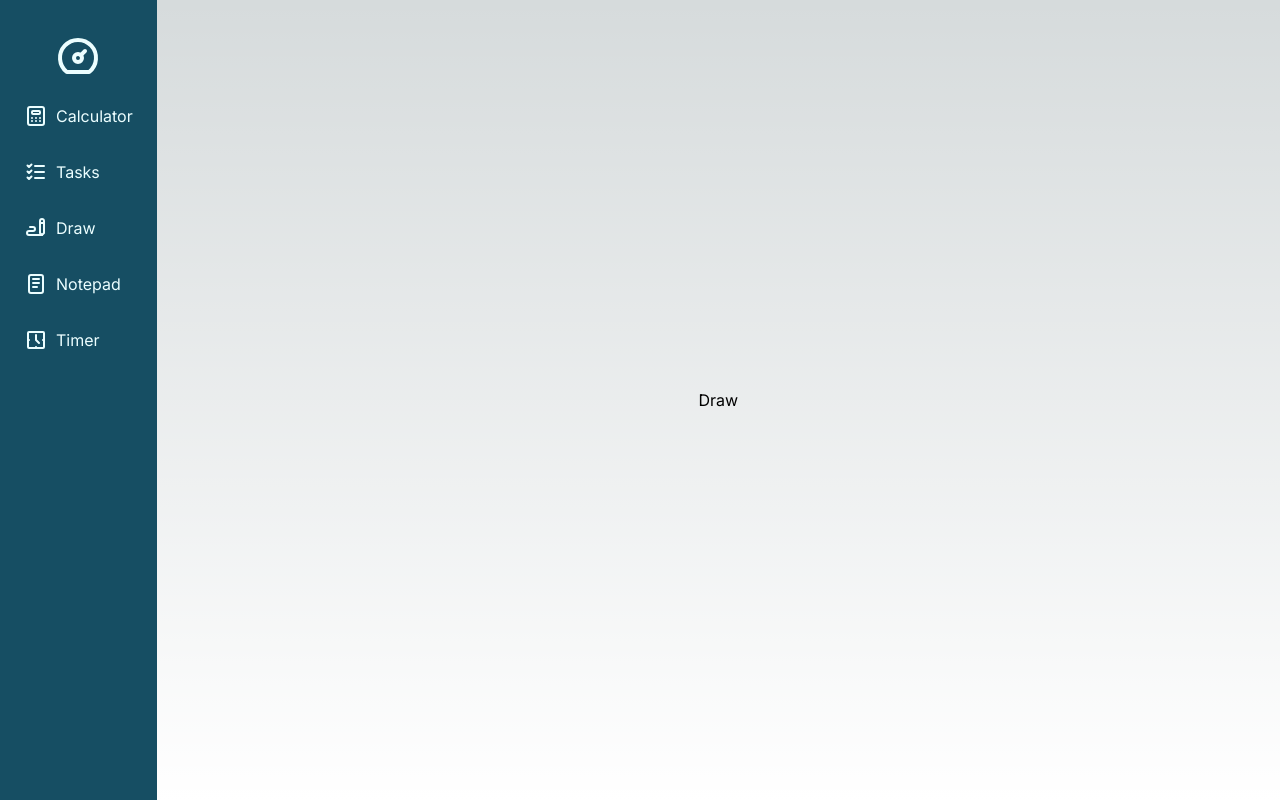
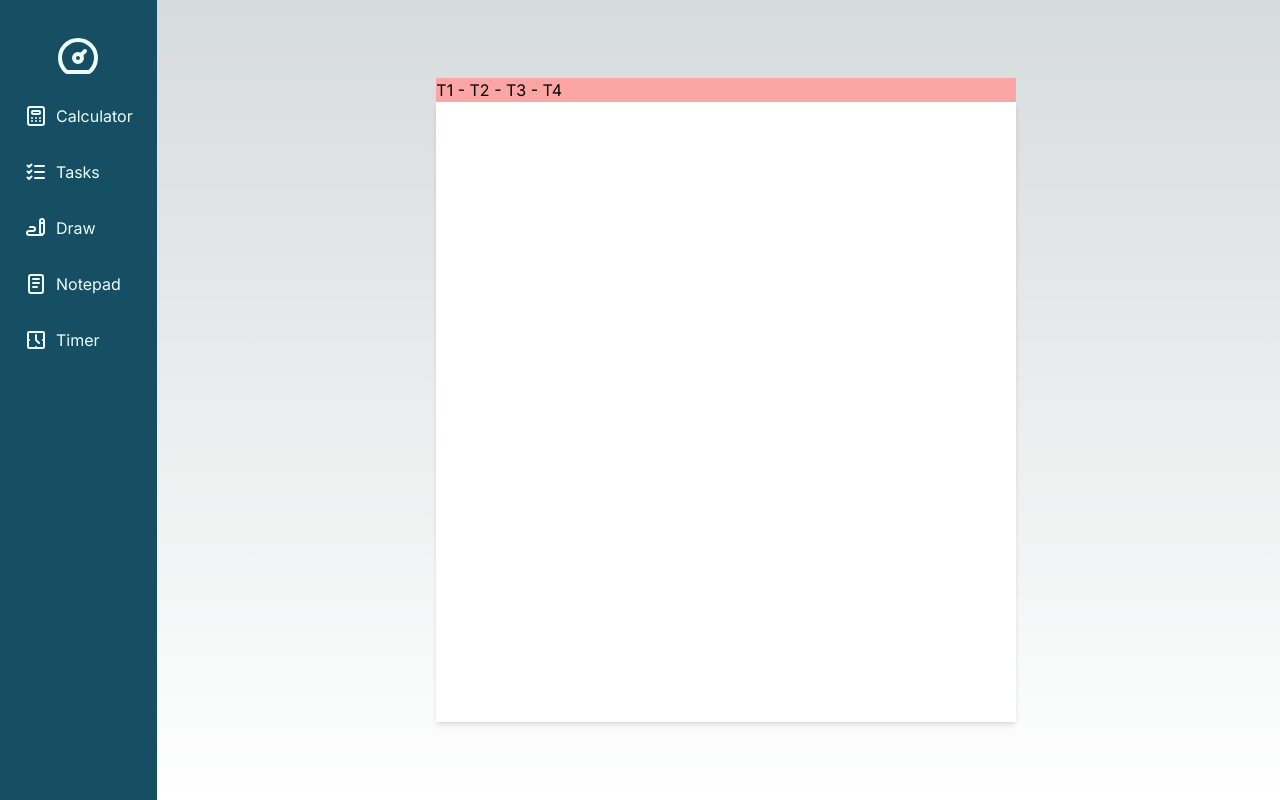
Before and after one commit to DaniloParkour/officedesk, a Next.js app: page /draw in a window 1280 px wide. Built offline with nearby package versions, Linux system fonts and the light colour scheme.

Commit message:
Draw app

```diff
--- a/src/app/(pages)/draw/page.tsx
+++ b/src/app/(pages)/draw/page.tsx
@@ -1,3 +1,80 @@
+"use client"
+
+import { MouseEventHandler, useEffect, useRef, useState } from "react";
+
+interface Point {
+  x: number,
+  y: number,
+}
+
 export default function Draw() {
-  return <h1>Draw</h1>
+
+  const tool: "pencil" | "line" | "rect"  | "circle" | "fill_rect"  | "fill_circle" = "line";
+
+  const canvasRef = useRef<HTMLCanvasElement | null>(null);
+
+  let canvas: HTMLCanvasElement | null = null;
+  let context2D: CanvasRenderingContext2D | null = null;
+  let pointA: Point | null = null;
+  let pointB: Point | null = null;
+
+  function getCanvasContex() {
+    canvas = canvasRef.current;
+
+    if(!canvas) return;
+    context2D = canvas.getContext("2d");
+    if(!context2D) return;
+  }
+
+  function drawNow() {
+
+    if(!context2D) return;
+    if(pointA == null || pointB == null) return;
+
+    context2D.fillStyle = "black";
+
+    // context2D.line(pointA.x, pointA.y, pointB.x, pointB.y);
+
+    if(tool === "line") {
+      context2D.beginPath();
+      context2D.moveTo(pointA.x, pointA.y);
+      context2D.lineTo(pointB.x, pointB.y);
+      context2D.stroke();
+    }
+
+    pointA = null;
+    pointB = null;
+
+  }
+
+  function mouseDown(event: any) {
+    getCanvasContex();
+    if(!canvas) return;
+
+    const rect = canvas.getBoundingClientRect();
+    const x = event.clientX - canvas.offsetLeft;
+    const y = event.clientY - canvas.offsetTop;
+    pointA = { x, y };
+  }
+
+  function mouseUp(event: any) {
+    getCanvasContex();
+    if(!canvas || pointA == null) return;
+
+    const rect = canvas.getBoundingClientRect();
+    const x = event.clientX - canvas.offsetLeft;
+    const y = event.clientY - canvas.offsetTop;
+    pointB = { x, y };
+
+    drawNow();
+  }
+
+  return (
+    <div className="flex flex-col">
+      <div className="bg-red-300 w-full">
+        T1 - T2 - T3 - T4
+      </div>
+      <canvas onMouseDown={mouseDown} onMouseUp={mouseUp} ref={canvasRef} className="bg-white shadow-md" width={580} height={620} />
+    </div>
+  );
 }
--- a/src/app/components/layout/sidebar.tsx
+++ b/src/app/components/layout/sidebar.tsx
@@ -4,13 +4,13 @@ import Link from "next/link";
 export default function Sidebar() {
   return(
     <div>
-      <aside className="bg-cyan-900 text-cyan-50 min-h-screen pt-8">
+      <aside className="bg-cyan-900 text-cyan-50 sm:min-h-screen pt-8">
 
       <Link href="/" className="hover:text-yellow-200">
         <IconDashboard size={48} className="mx-auto"/>
       </Link>
 
-        <ul className="flex flex-col p-6 gap-8">
+        <ul className="flex flex-row p-6 gap-8 sm:flex-col">
           <li className=" hover:text-yellow-200"> <Link href="/calculator" className="flex gap-2"> <IconCalculator /> Calculator </Link></li>
           <li className="hover:text-yellow-200"> <Link href="/tasks" className="flex gap-2"> <IconListCheck /> Tasks </Link> </li>
           <li className="hover:text-yellow-200"> <Link href="/draw" className="flex gap-2"> <IconWriting /> Draw </Link> </li>
--- a/src/app/layout.tsx
+++ b/src/app/layout.tsx
@@ -16,7 +16,7 @@ export default function RootLayout({
 }) {
   return (
     <html lang="pt-BR">
-      <body className={inter.className + ' min-h-screen flex'}>
+      <body className={inter.className + ' min-h-screen flex flex-col sm:flex-row gap-4'}>
         <Sidebar />
         <div className='flex w-full items-center justify-center'>
           {children}
```
